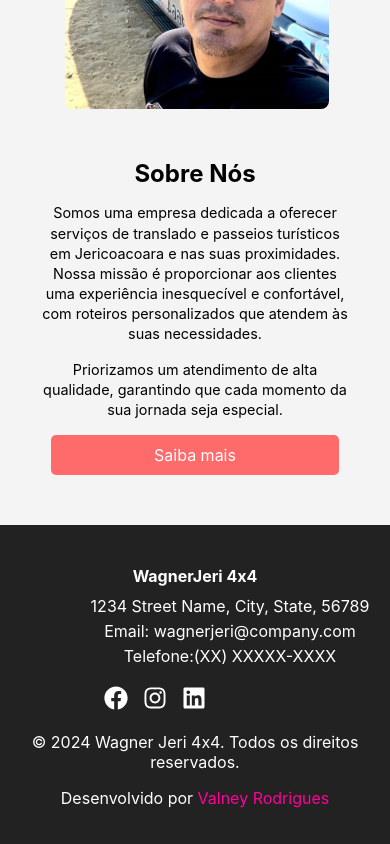
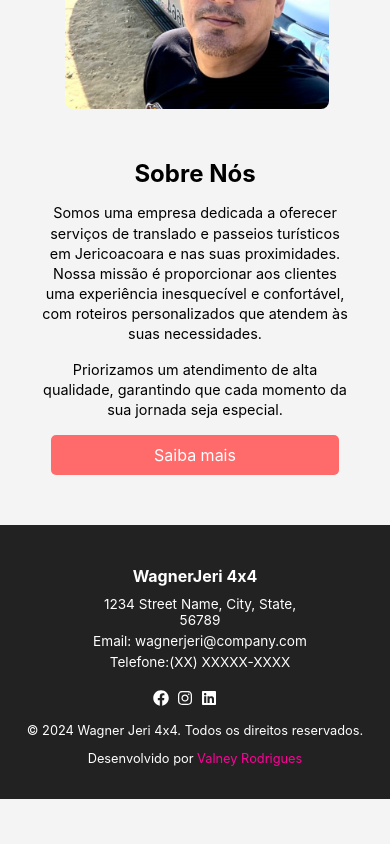
Before and after one commit to Valneyxis/Site-legado, a React (Create React App) app: page / in a window 390 px wide. Shown: the part 4250-5094 px from the top of the page. After the commit the page ends 5049 px from the top, so only its background shows below. Built offline with nearby package versions, Linux system fonts and the light colour scheme.

Commit message:
.gitignore agora está funcionando

```diff
--- a/src/css/Footer.css
+++ b/src/css/Footer.css
@@ -47,9 +47,44 @@
   color: #ff5733;
 }
 
-@media (min-width: 600px) {
+/* Ajustes para telas pequenas */
+@media (max-width: 768px) {
   .footer-content {
-    flex-direction: row;
-    justify-content: space-between;
+    flex-direction: column;
+    align-items: center;
+  }
+
+  .footer-info h4 {
+    font-size: 1.1rem;
+  }
+
+  .footer-info p {
+    font-size: 0.85rem;
+  }
+
+  .social-links a {
+    font-size: 1.2rem;
   }
 }
+
+@media (max-width: 480px) {
+  .footer-info h4 {
+    font-size: 1rem;
+  }
+  .footer-rights,
+  .footer-credits {
+    font-size: 0.8rem;
+  }
+  .footer-info p {
+    margin-right: 60px;
+  }
+
+  .social-links {
+    gap: 8px;
+    margin-left: 60px;
+  }
+
+  .social-links a {
+    font-size: 1rem;
+  }
+}
```
Also changed, not shown: 1 other file (tests, documents, lock files or other folders).
